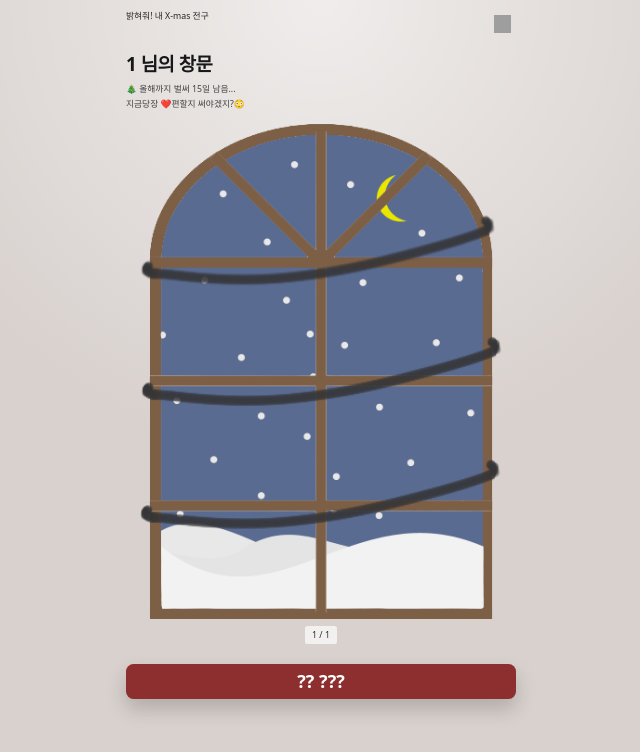
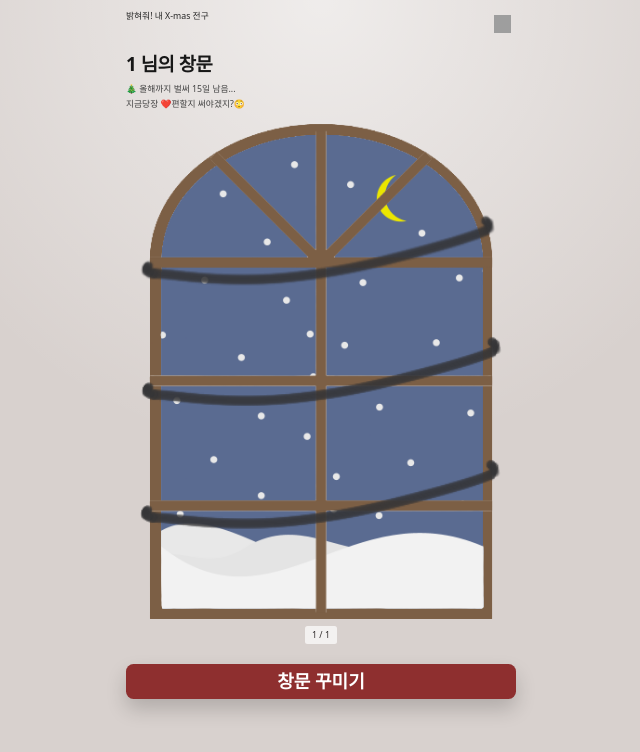
Before and after one commit to All-About-Smile/xmas-lights-frontend, a React (Vite) app: page /users/1 in a window 1280 px wide. Shown: the top 752 px of the page, without its empty margins (319-959 px from the left). Built offline with nearby package versions, Linux system fonts and the light colour scheme; no server answers; grey boxes are pictures that could not be loaded; a web font is replaced by a local one.

Commit message:
한글 깨진거 수정

```diff
--- a/src/pages/GuestUserHomePage.tsx
+++ b/src/pages/GuestUserHomePage.tsx
@@ -406,7 +406,7 @@ export default function GuestUserHomePage() {
           onClick={goWriteLetter}
           className="mt-8 h-14 w-full rounded-xl bg-[#8E2F2F] text-lg font-semibold text-white shadow-[0_10px_20px_rgba(0,0,0,0.18)]"
         >
-          ?? ???
+          창문 꾸미기
         </button>
       </div>
 
```
